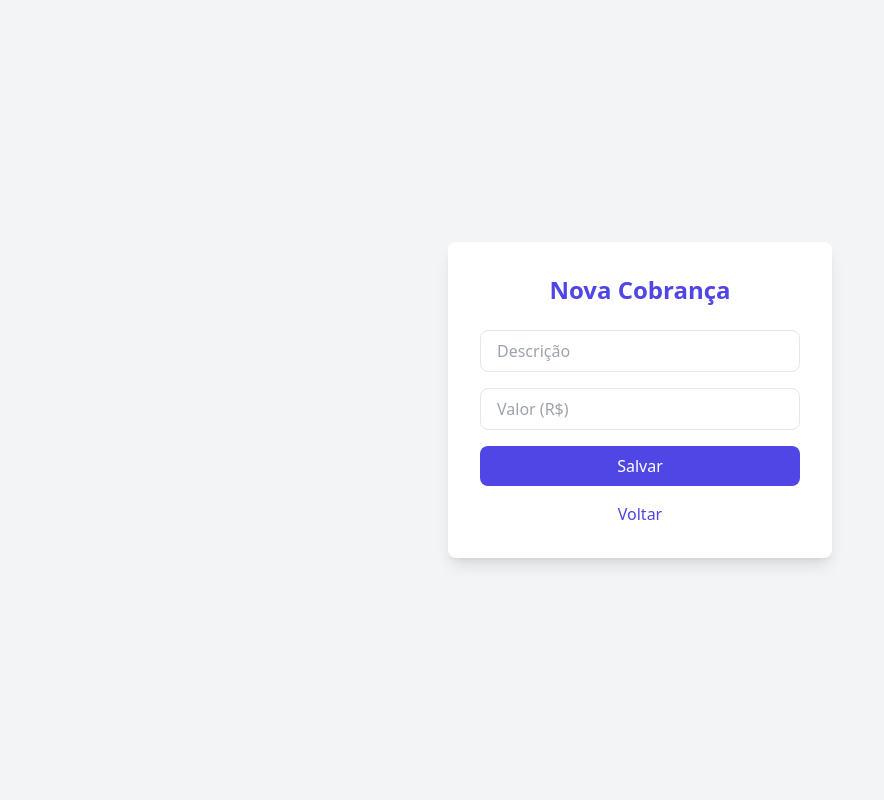
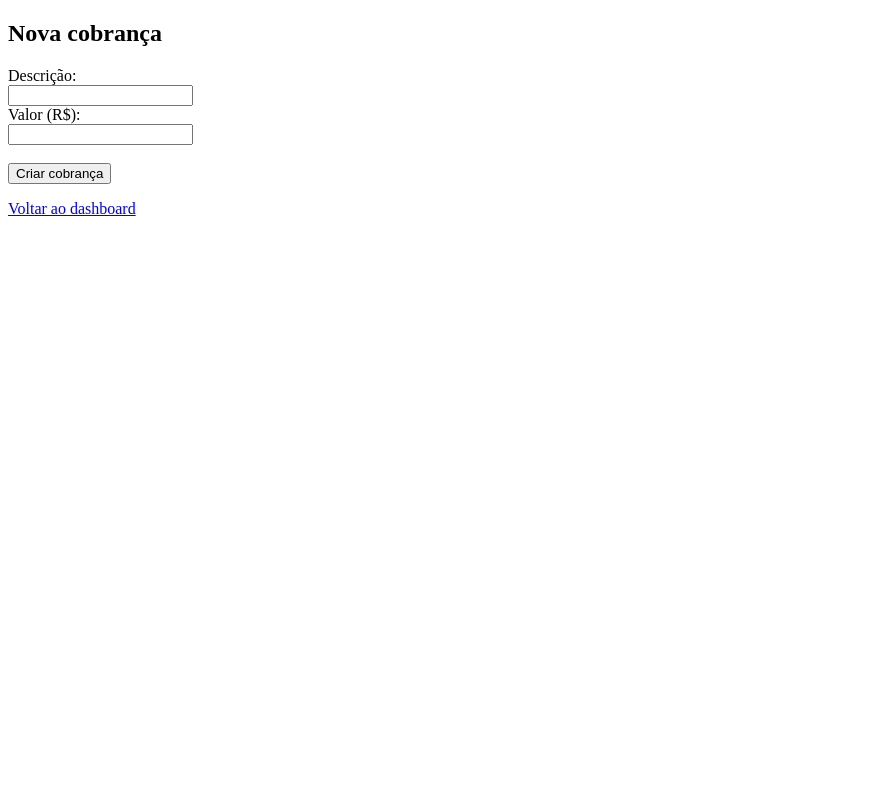
Before and after one commit to guandrade97/sistema-cobranca04, a Python web app: template templates/nova_cobranca.html in a window 1280 px wide. Shown: the whole page, without its empty margins (0-884 px from the left). Run offline with Jinja, Linux system fonts and the light colour scheme; the template is opened without the code that fills it, so the values that code supplies are empty; some libraries are stand-ins or nearby versions.

Commit message:
Update nova_cobranca.html

```diff
--- a/templates/nova_cobranca.html
+++ b/templates/nova_cobranca.html
@@ -1,31 +1,18 @@
 <!DOCTYPE html>
-<html lang="pt-br">
+<html lang="pt-BR">
 <head>
   <meta charset="UTF-8" />
   <title>Nova Cobrança</title>
-  <script src="https://cdn.tailwindcss.com"></script>
 </head>
-<body class="bg-gray-100 flex items-center justify-center min-h-screen">
-  <div class="bg-white p-8 rounded-lg shadow-lg w-96">
-    <h1 class="text-2xl font-bold mb-6 text-center text-indigo-600">Nova Cobrança</h1>
-    {% with messages = get_flashed_messages() %}
-      {% if messages %}
-        <div class="mb-4 text-green-600 font-semibold">
-          {{ messages[0] }}
-        </div>
-      {% endif %}
-    {% endwith %}
-    <form method="POST" action="/nova_cobranca" class="space-y-4">
-      <input type="text" name="descricao" placeholder="Descrição" required
-        class="w-full px-4 py-2 border rounded-lg focus:outline-none focus:ring-2 focus:ring-indigo-500" />
-      <input type="number" step="0.01" name="valor" placeholder="Valor (R$)" required
-        class="w-full px-4 py-2 border rounded-lg focus:outline-none focus:ring-2 focus:ring-indigo-500" />
-      <button type="submit"
-        class="w-full bg-indigo-600 text-white py-2 rounded-lg hover:bg-indigo-700 transition">Salvar</button>
-    </form>
-    <p class="mt-4 text-center">
-      <a href="{{ url_for('dashboard') }}" class="text-indigo-600 hover:underline">Voltar</a>
-    </p>
-  </div>
+<body>
+  <h2>Nova cobrança</h2>
+  <form method="POST" action="{{ url_for('nova_cobranca') }}">
+    <label>Descrição:</label><br />
+    <input type="text" name="descricao" required /><br />
+    <label>Valor (R$):</label><br />
+    <input type="number" name="valor" step="0.01" min="0" required /><br /><br />
+    <button type="submit">Criar cobrança</button>
+  </form>
+  <p><a href="{{ url_for('dashboard') }}">Voltar ao dashboard</a></p>
 </body>
 </html>
```
